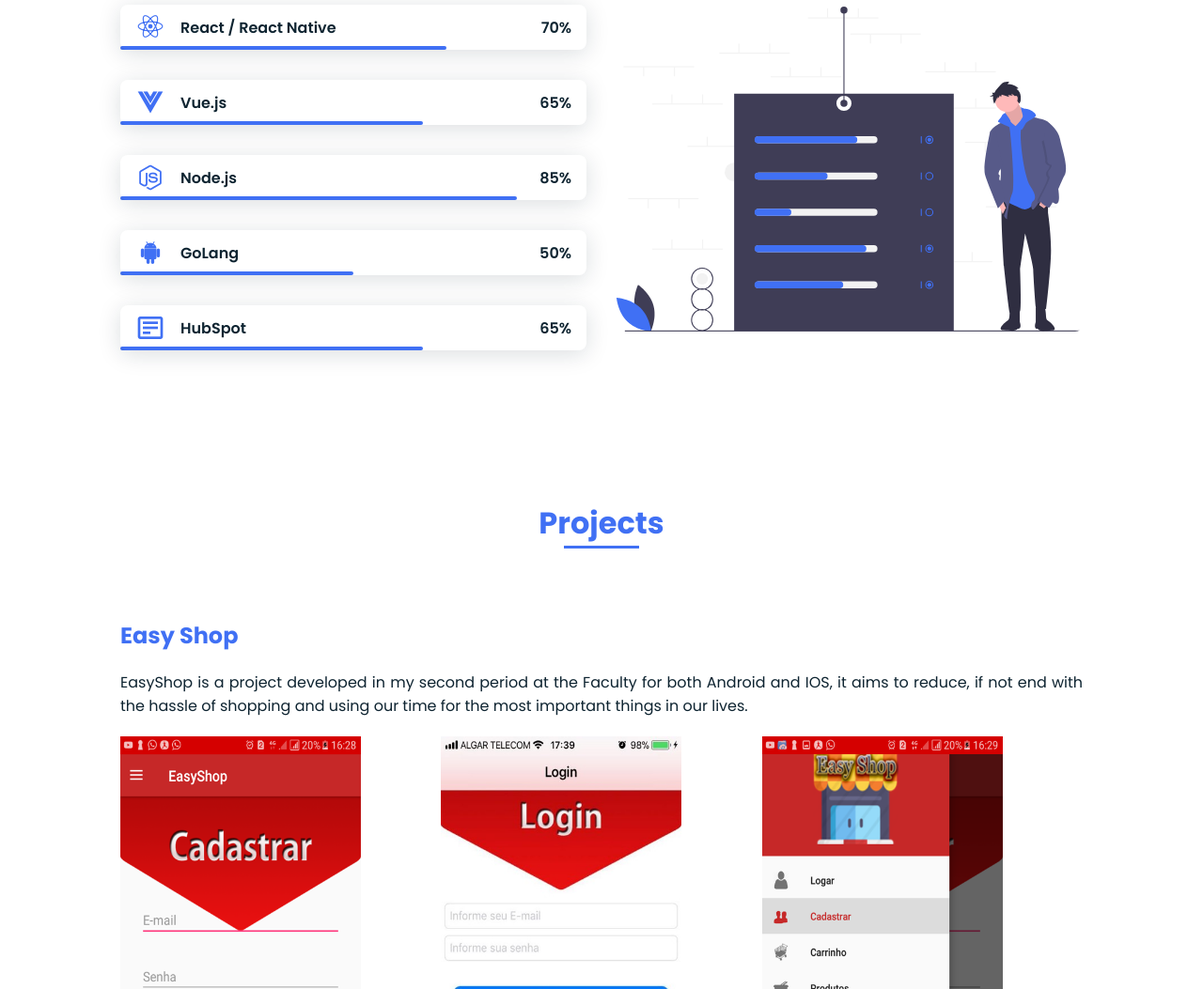
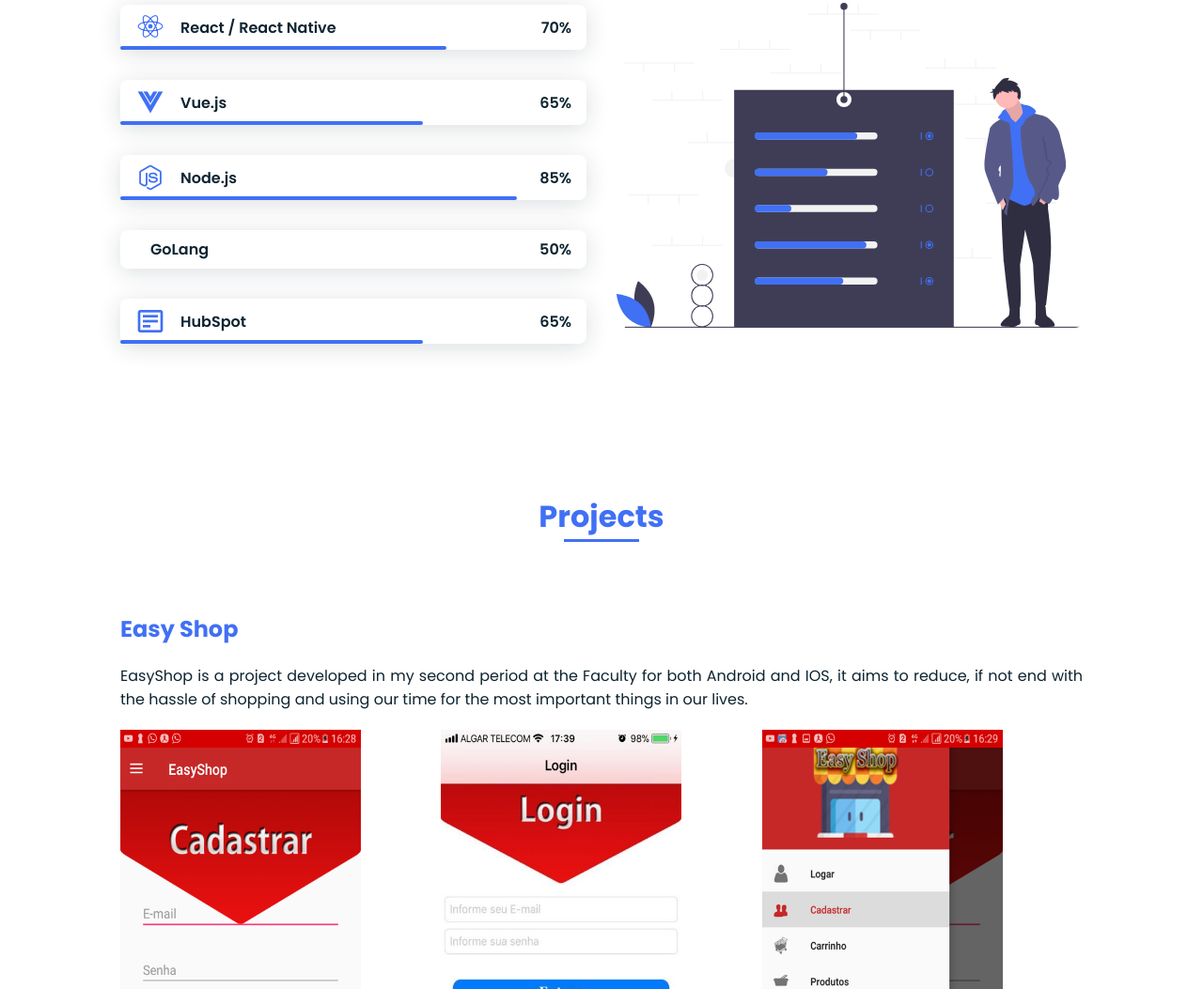
Before and after one commit to kevempedro/portifolio, a plain HTML site: page index.html in a window 1280 px wide. Shown: the part 1593-2646 px from the top of the page at 94% size. Drawn offline with nearby package versions, Linux system fonts and the light colour scheme.

Commit message:
Update index.html
Change the icon Android to Golang in skills

```diff
--- a/index.html
+++ b/index.html
@@ -119,10 +119,10 @@
                         </div>
                         <div class="skills__data">
                             <div class="skills__names">
-                                <i class='bx bxl-android skills__icon'></i>
+                                <i class='bx bxl-go-lang skills__icon'></i>
                                 <span class="skills__name">GoLang</span>
                             </div>
-                            <div class="skills__bar skills__android">
+                            <div class="skills__bar skills__golang">
 
                             </div>
                             <div>
```
